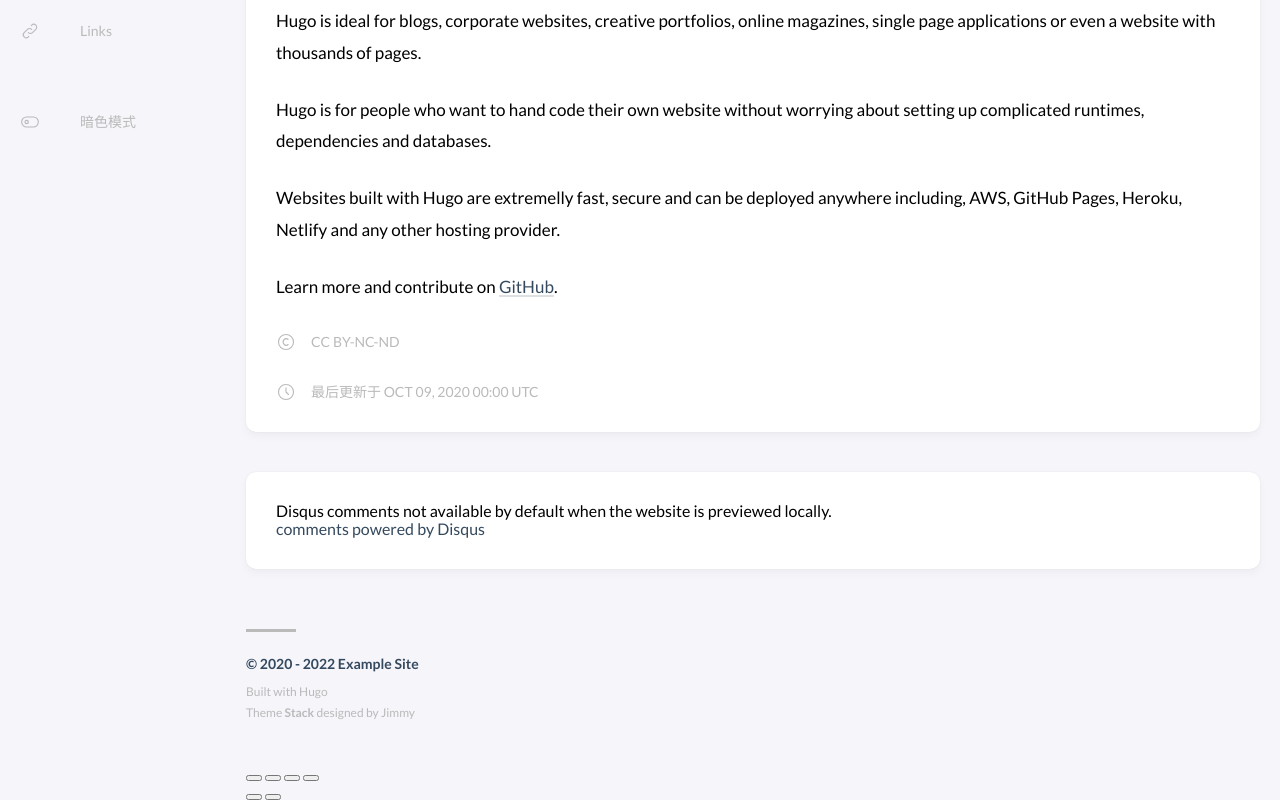
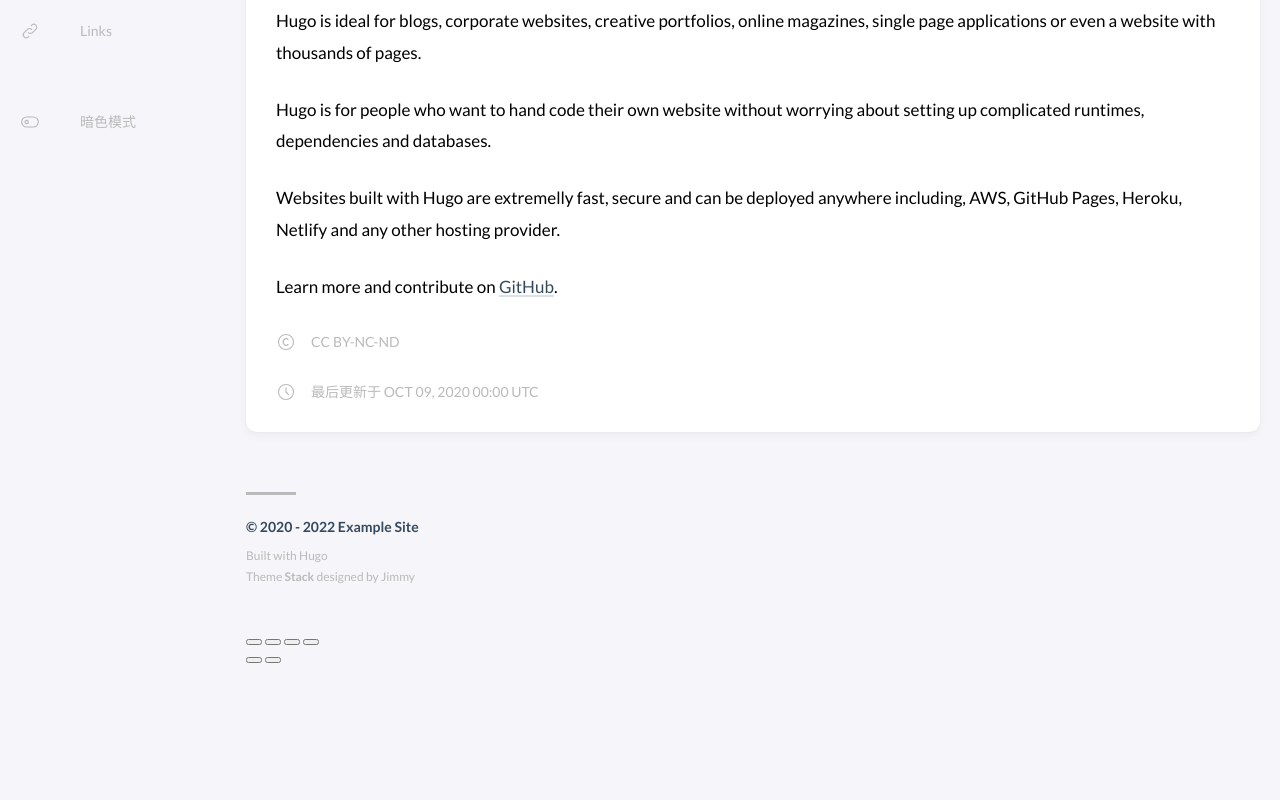
Before and after one commit to coderqs/coderqs.github.io, a plain HTML site: page about/index.html in a window 1280 px wide. Shown: the part 608-1408 px from the top of the page. After the commit the page ends 1271 px from the top, so only its background shows below. Drawn offline with Linux system fonts and the light colour scheme; some packages are replaced by stand-ins of ours; a script that the page names is missing.

Commit message:
deploy: coderqs/manuscripts@9c179182d469f088008d87de79795a70e4705fb6

```diff
--- a/about/index.html
+++ b/about/index.html
@@ -114,14 +114,9 @@ Hugo, the world's fastest framework for building websites
 </article>
 <aside class=related-contents--wrapper>
 </aside>
-<div class=disqus-container>
-<div id=disqus_thread></div>
-<script type=application/javascript>var disqus_config=function(){};(function(){if(["localhost","127.0.0.1"].indexOf(window.location.hostname)!=-1){document.getElementById('disqus_thread').innerHTML='Disqus comments not available by default when the website is previewed locally.';return}var b=document,a=b.createElement('script');a.async=!0,a.src='//hugo-theme-stack.disqus.com/embed.js',a.setAttribute('data-timestamp',+new Date),(b.head||b.body).appendChild(a)})()</script>
-<noscript>Please enable JavaScript to view the <a href=https://disqus.com/?ref_noscript>comments powered by Disqus.</a></noscript>
-<a href=https://disqus.com class=dsq-brlink>comments powered by <span class=logo-disqus>Disqus</span></a>
-</div>
-<style>.disqus-container{background-color:var(--card-background);border-radius:var(--card-border-radius);box-shadow:var(--shadow-l1);padding:var(--card-padding)}</style>
-<script>window.addEventListener('onColorSchemeChange',a=>{DISQUS&&DISQUS.reset({reload:!0})})</script>
+<script src=https://utteranc.es/client.js repo=coderqs/Comments_utterances issue-term=pathname label=utterances crossorigin=anonymous async></script>
+<style>.utterances{max-width:unset}</style>
+<script>function setUtterancesTheme(b){let a=document.querySelector('.utterances iframe');a&&a.contentWindow.postMessage({type:'set-theme',theme:`github-${b}`},'https://utteranc.es')}addEventListener('message',a=>{if(a.origin!=='https://utteranc.es')return;setUtterancesTheme(document.documentElement.dataset.scheme)}),window.addEventListener('onColorSchemeChange',a=>{setUtterancesTheme(a.detail)})</script>
 <footer class=site-footer>
 <section class=copyright>
 &copy;
```
Also changed, not shown: p/emoji-support/index.html (+3 -8 lines), p/markdown-syntax-guide/index.html (+3 -8 lines), p/math-typesetting/index.html (+3 -8 lines), p/placeholder-text/index.html (+3 -8 lines), p/test-chinese/index.html (+3 -8 lines).
